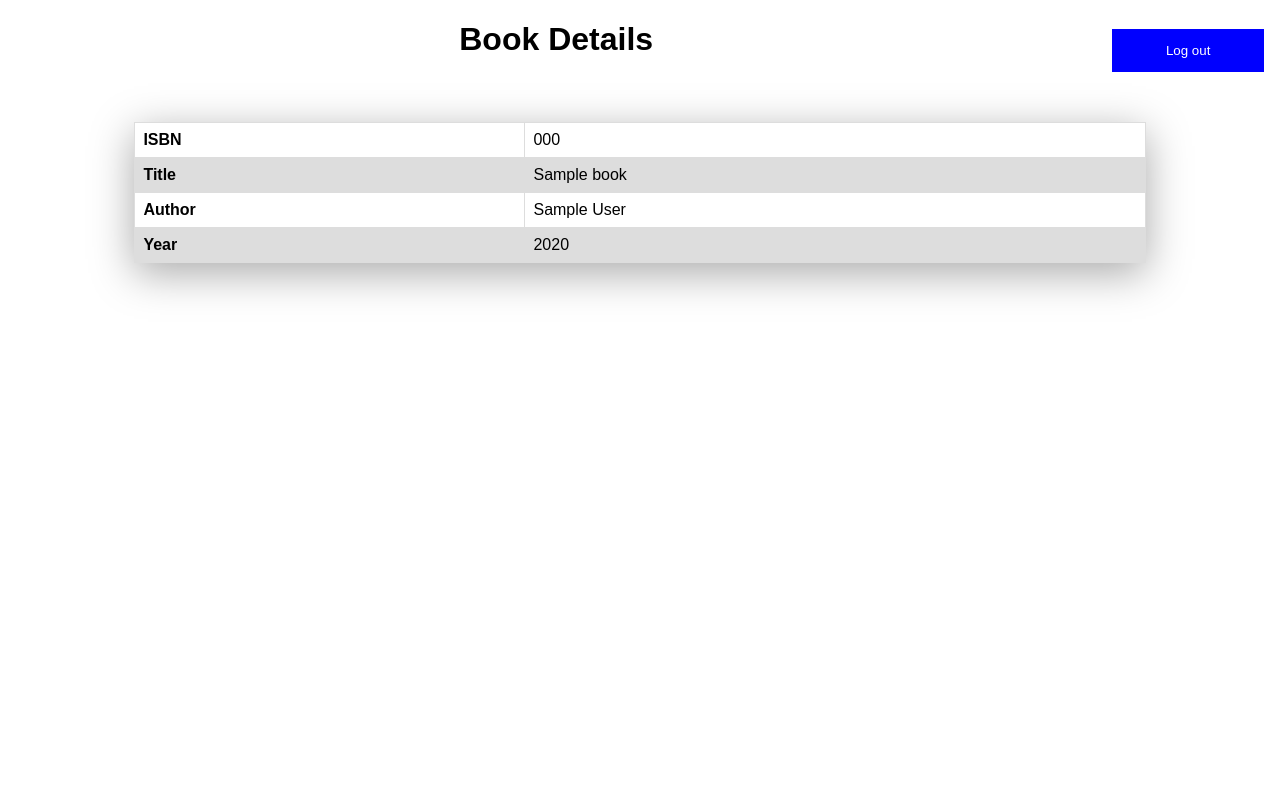
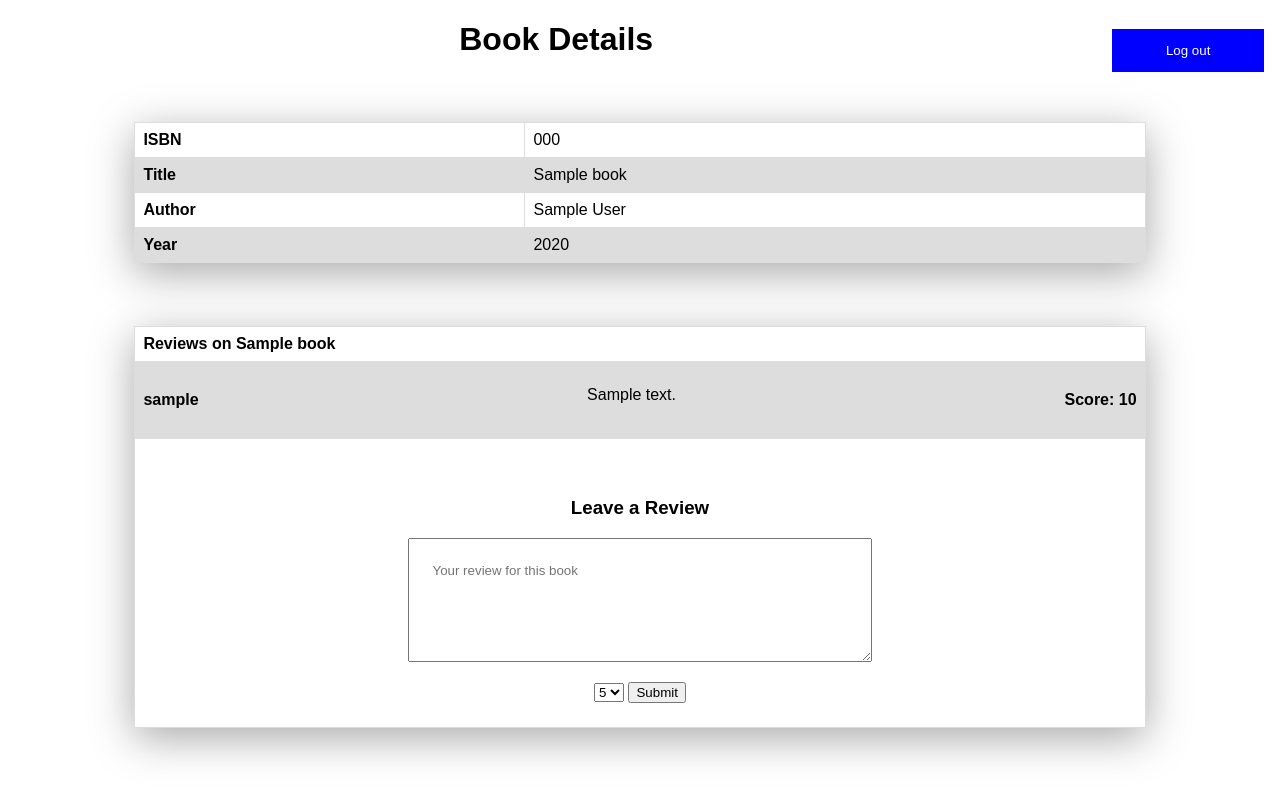
Before and after one commit to LuisRG30/bookreviews, a Flask app: template templates/book.html in a window 1280 px wide. Run offline with Flask 2, Linux system fonts and the light colour scheme; the template is opened without the code that fills it: most values are stand-ins (such as "Sample title", 1, 10 or a date in 2020).

Commit message:
added review submission ito template for single book information

```diff
--- a/templates/book.html
+++ b/templates/book.html
@@ -25,4 +25,42 @@ BookReview | {{ book.title }}
         <td>{{ book.year }}</td>
     </tr>
 </table>
+
+<table>
+    <tr>
+        <th>Reviews on {{ book.title }}</th>
+    </tr>
+
+    {% for review in reviews %}
+        <tr>
+            <td>
+                <span><h4 class="commentuser">{{ review.username }}</h3> <h4 class="commentscore">Score: {{ review.score }}</h4></span>
+                <p class="review"> {{ review.review }}</p>
+            </td>
+        </tr>
+    {% else %}
+        <td><h5>No reviews for this book.</h5></td>
+    {% endfor %}
+    <tr>
+        <td>
+            <form id="review" class="commentbox" action="{{ url_for('book', book_id=book.id ) }}" method="post">
+                <h3>Leave a Review</h3>
+                <textarea id="enterreview" rows="5" cols="50" name="review" form="review" placeholder="Your review for this book" required></textarea>
+                <div id="sendreview">
+                    <span>
+                        <label for="score"></label>
+                        <select name="score" id="score">
+                            <option value="5">5</option>
+                            <option value="4">4</option>
+                            <option value="3">3</option>
+                            <option value="2">2</option>
+                            <option value="1">1</option>
+                        </select>
+                        <input type="submit">
+                    </span>
+                </div>
+            </form>
+        </td>
+    </tr>
+</table>
 {% endblock %}
```
